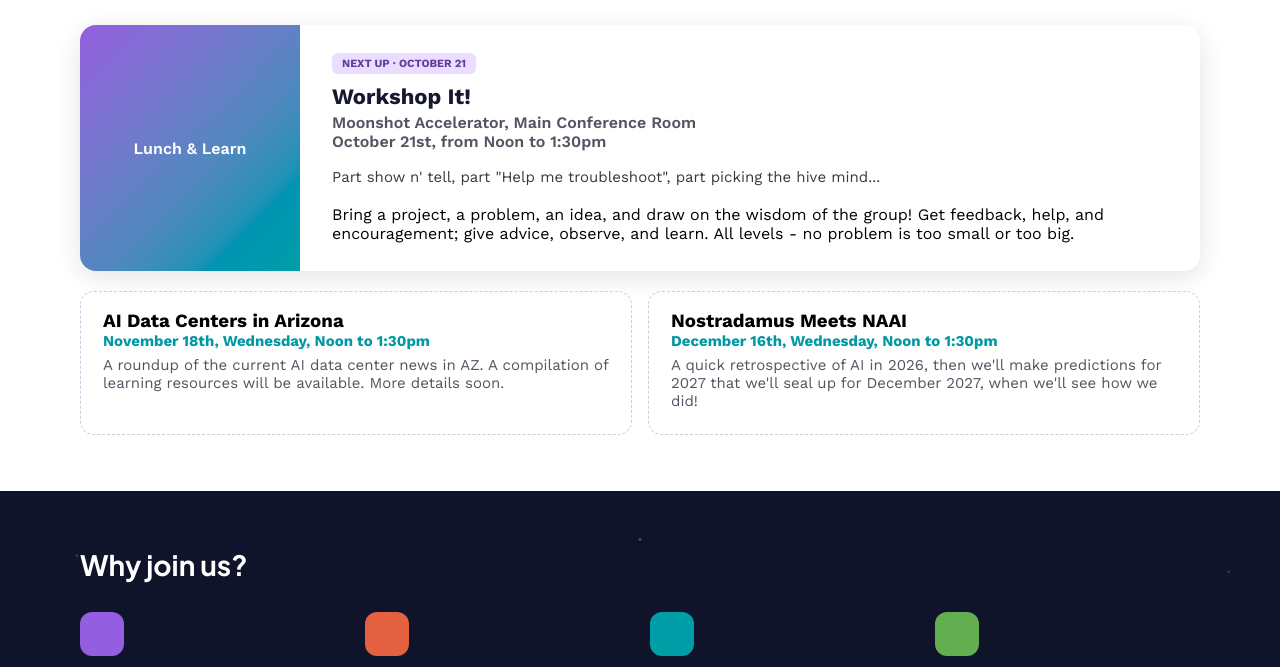
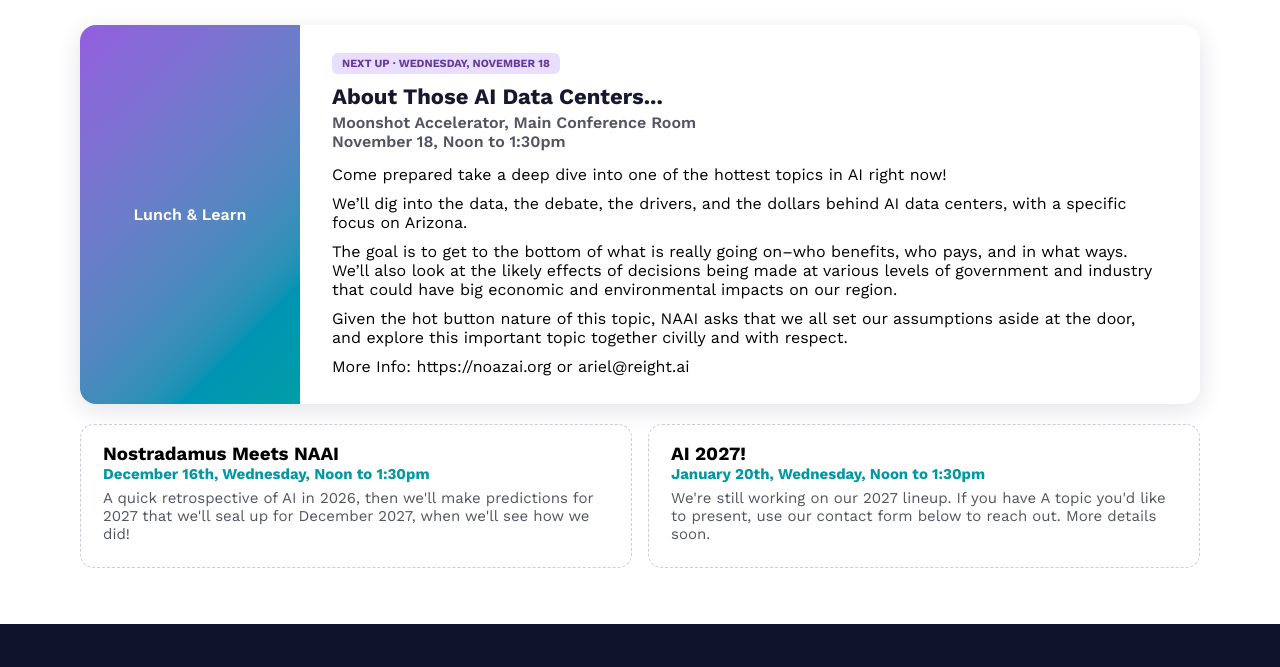
Before and after one commit to FireflightPro/NOAZAI.ORG, a website: page index.html in a window 1280 px wide. Shown: the part 639-1306 px from the top of the page. Drawn offline with nearby package versions, Linux system fonts and the light colour scheme.

Commit message:
Deletion of Oct 2026 meeting info. Updates to Nov and Dec 2026 meeting info

```diff
--- a/css/site.css
+++ b/css/site.css
@@ -309,6 +309,9 @@ ul { list-style: none; margin: 0; padding: 0; }
   color: var(--color-navy-400);
   margin: 0 0 16px;
 }
+p.event-desc-featured {
+  margin: 10px 0 0;
+}
 .event-tags {
   display: flex;
   gap: 10px;
--- a/index.html
+++ b/index.html
@@ -65,12 +65,21 @@
           <span>Lunch &amp; Learn</span>
         </div>
         <div class="event-card-body">
-          <span class="badge">Next up &middot; October 21</span>
-          <h3>Workshop It!</h3>
+          <span class="badge">Next up &middot; Wednesday, November 18</span>
+          <h3>About Those AI Data Centers...</h3>
           <p class="event-meta">Moonshot Accelerator, Main Conference Room <br>
-            October 21st, from Noon to 1:30pm</p>
-          <p class="event-desc">Part show n' tell, part "Help me troubleshoot", part picking the hive mind...</p>
-          <p>Bring a project, a problem, an idea, and draw on the wisdom of the group! Get feedback, help, and encouragement; give advice, observe, and learn. All levels - no problem is too small or too big.
+            November 18, Noon to 1:30pm</p>
+
+          <p class="event-desc-featured">Come prepared take a deep dive into one of the hottest topics in AI right now!</p>
+
+          <p class="event-desc-featured">
+            We’ll dig into the data, the debate, the drivers, and the dollars behind AI data centers, with a specific focus on Arizona.</p>
+
+          <p class="event-desc-featured">The goal is to get to the bottom of what is really going on–who benefits, who pays, and in what ways. We’ll also look at the likely effects of decisions being made at various levels of government and industry that could have big economic and environmental impacts on our region.</p>
+
+          <p class="event-desc-featured">Given the hot button nature of this topic, NAAI asks that we all set our assumptions aside at the door, and explore this important topic together civilly and with respect.</p>
+
+          <p class="event-desc-featured"> More Info: https://noazai.org or ariel@reight.ai</p>
           <!-- <div class="event-tags">
             <span class="tag">David Moore &middot; Wayfinding</span>
             <span class="tag">Katherine O'Donnell &middot; Keeping It Real</span>
@@ -81,15 +90,15 @@
 
       <div class="event-card-grid">
         <div class="event-card event-card--upcoming">
-          <h3>AI Data Centers in Arizona</h3>
-          <span class="event-upcoming-date">November 18th, Wednesday, Noon to 1:30pm</span>
-          <p>A roundup of the current AI data center news in AZ. A compilation of learning resources will be available. More details soon.</p>
-        </div>
-        <div class="event-card event-card--upcoming">
           <h3>Nostradamus Meets NAAI</h3>
           <span class="event-upcoming-date">December 16th, Wednesday, Noon to 1:30pm</span>
           <p>A quick retrospective of AI in 2026, then we'll make predictions for 2027 that we'll seal up for December 2027, when we'll see how we did!</p>
           <p></p>
+        </div>
+        <div class="event-card event-card--upcoming">
+          <h3>AI 2027!</h3>
+          <span class="event-upcoming-date">January 20th, Wednesday, Noon to 1:30pm</span>
+          <p>We're still working on our 2027 lineup. If you have A topic you'd like to present, use our contact form below to reach out. More details soon.</p>
         </div>
       </div>
     </section>
```
